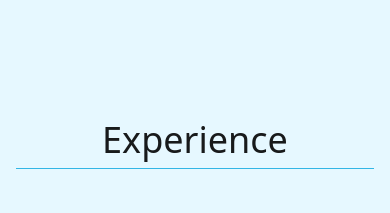
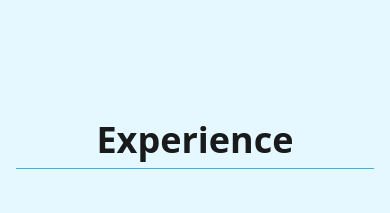
Before and after one commit to nicyuvi/nicyuvi-v2, a Next.js app: page / in a window 390 px wide. Shown: the part 820-1033 px from the top of the page. Built offline with nearby package versions, Linux system fonts and the light colour scheme.

Commit message:
adjust spacing for mobile

```diff
--- a/src/app/(main)/(components)/projects.tsx
+++ b/src/app/(main)/(components)/projects.tsx
@@ -19,7 +19,7 @@ export default function Projects() {
         <Link
           href="https://doer.netlify.app/"
           target="_blank"
-          className="mr-8 w-1/2"
+          className="sm:mr-8 sm:w-1/2"
         >
           <Image
             src={`/static/doer-img.png`}
@@ -29,7 +29,7 @@ export default function Projects() {
             className="rounded"
           />
         </Link>
-        <div className="w-1/2">
+        <div className="sm:w-1/2">
           <span className="block text-right text-primary">
             Featured Project
           </span>
--- a/src/components/ui/section-header.tsx
+++ b/src/components/ui/section-header.tsx
@@ -2,7 +2,7 @@ import React from 'react'
 import { cva, type VariantProps } from 'class-variance-authority'
 
 const sectionHeaderVariants = cva(
-  'max-w-sm border-b border-b-primary pb-2 mb-10',
+  'max-w-sm border-b border-b-primary pb-2 mb-10 font-bold',
   {
     variants: {
       variant: {
```
